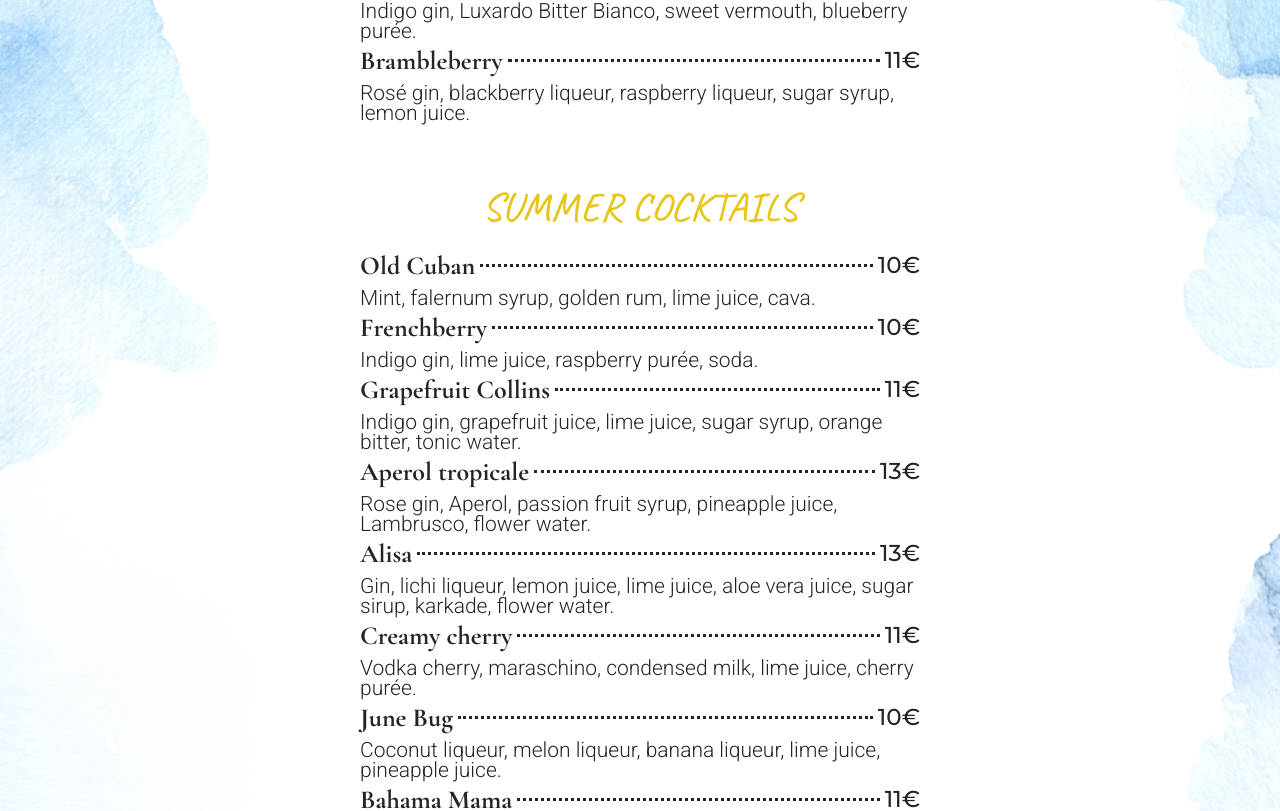
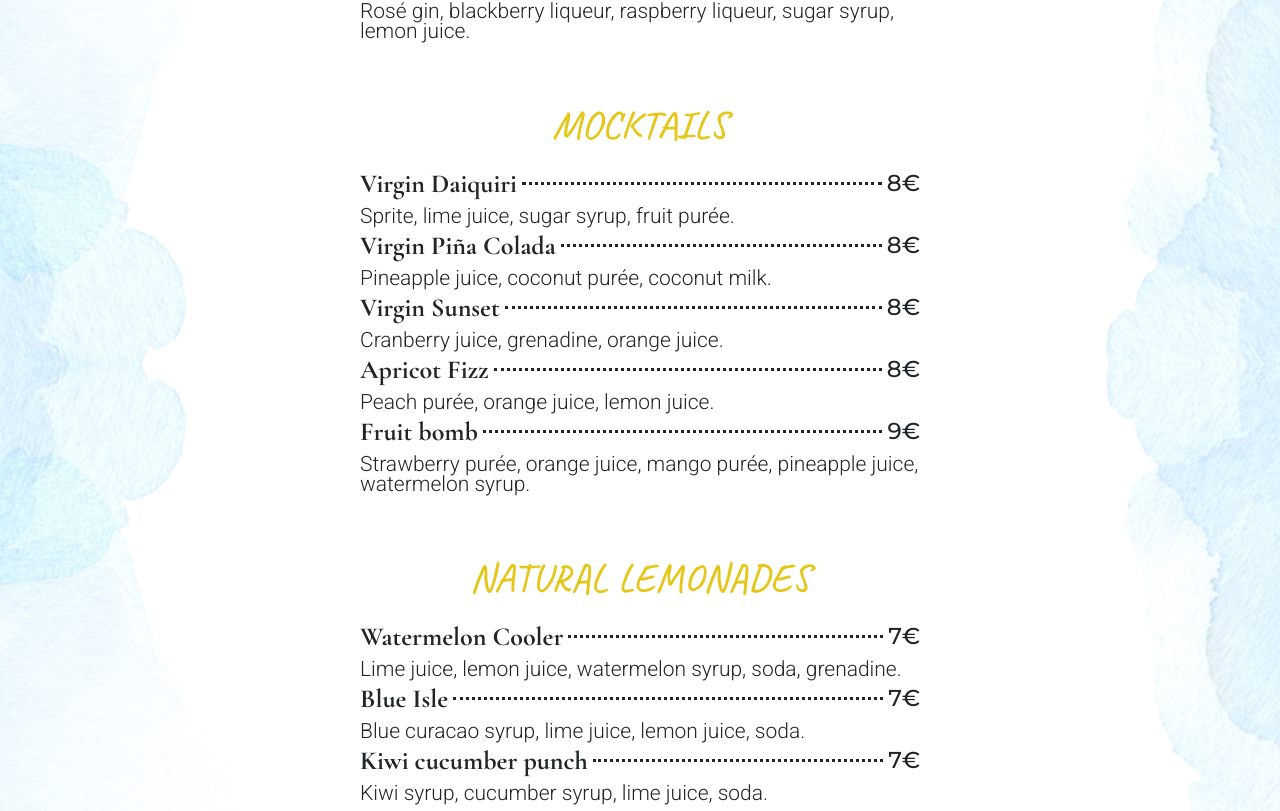
Before and after one commit to AV1788/AV1788.github.io, a React (Create React App) app: page / in a window 1280 px wide. Shown: the part 1120-1931 px from the top of the page. Built offline with nearby package versions, Linux system fonts and the light colour scheme.

Commit message:
Deleted some categories

```diff
--- a/src/App.tsx
+++ b/src/App.tsx
@@ -2,9 +2,6 @@ import React, { useEffect, useState } from 'react';
 import './App.css';
 import { useTranslation } from 'react-i18next';
 import './styles/App.scss';
-import tapasFromServer from './api/tapas.json';
-import toastsFromServer from './api/toasts.json';
-import sandwichesFromServer from './api/sandwiches.json';
 import ginFromServer from './api/gin.json';
 import vodkaFromServer from './api/vodka.json';
 import whiskeyFromServer from './api/whiskey.json';
@@ -86,7 +83,6 @@ export const App = () => {
 
                 <ul className="dropdown-menu">
                   <li><a className="dropdown-item" href="#cl_cocktails">{t(`header.cl_cocktails`)}</a></li>
-                  <li><a className="dropdown-item" href="#sm_cocktails">{t(`header.sm_cocktails`)}</a></li>
                   <li><a className="dropdown-item" href="#mocktails">{t(`header.mocktails`)}</a></li>
                 </ul>
               </div>
@@ -114,7 +110,6 @@ export const App = () => {
 
                 <ul className="dropdown-menu">
                   <li><a className="dropdown-item" href="#lemonades">{t(`header.lemonades`)}</a></li>
-                  <li><a className="dropdown-item" href="#milkshakes">{t(`header.milkshakes`)}</a></li>
                 </ul>
               </div>
             </li>
@@ -149,11 +144,6 @@ export const App = () => {
                       <li className="accordion-body__item">
                         <a href="#cl_cocktails" className="accordion-body__link" onClick={closeMenu}>
                           {t('header.cl_cocktails')}
-                        </a>
-                      </li>
-                      <li className="accordion-body__item">
-                        <a href="#sm_cocktails" className="accordion-body__link" onClick={closeMenu}>
-                          {t('header.sm_cocktails')}
                         </a>
                       </li>
                       <li className="accordion-body__item">
@@ -222,11 +212,7 @@ export const App = () => {
                         {t('header.lemonades')}
                         </a>
                       </li>
-                      <li className="accordion-body__item">
-                        <a href="#milkshakes" className="accordion-body__link" onClick={closeMenu}>
-                        {t('header.milkshakes')}
-                        </a>
-                      </li>
+
                     </ul>
                    </div>
                  </div>
@@ -250,22 +236,6 @@ export const App = () => {
               </div>
 
               <span className="product__description">{t(`cl_cocktails.description.${clCocktails.id}`)}
-              </span>
-            </li>
-            ))}
-          </ul>
-
-          <h1 className="cocktails__title title" id="sm_cocktails">{t('header.sm_cocktails')}</h1>
-          <ul className="cocktails__list">
-            {smCocktailsFromServer.map(smCocktails => (
-              <li className="product">
-              <div className="product__main">
-                <span className="product__name">{smCocktails.name}</span>
-                <span className="product__space"></span>
-                <span className="product__price">{smCocktails.price}€</span>
-              </div>
-
-              <span className="product__description">{t(`sm_cocktails.description.${smCocktails.id}`)}
               </span>
             </li>
             ))}
@@ -307,21 +277,7 @@ export const App = () => {
             ))}
           </ul>
 
-          <h1 className="drinks__title title" id="milkshakes">{t('header.milkshakes')}</h1>
-          <ul className="drinks__list">
-            {milkshakesFromServer.map(milkshakes => (
-              <li className="product">
-              <div className="product__main">
-                <span className="product__name">{t(`milkshakes.name.${milkshakes.id}`)}</span>
-                <span className="product__space"></span>
-                <span className="product__price">{milkshakes.price}€</span>
-              </div>
 
-              <span className="product__description">{t(`milkshakes.description.${milkshakes.id}`)}
-              </span>
-            </li>
-            ))}
-          </ul>
         </div>
         </section>
 
--- a/src/api/cl_cocktails.json
+++ b/src/api/cl_cocktails.json
@@ -8,7 +8,6 @@
   { "id": "whiskeySour", "name": "Whiskey sour", "description": "Rye whiskey, lemon juice, orange juice ,cane sugar syrup, egg white.", "price": "12" },
   { "id": "amaretto", "name": "Amaretto sour", "description": "Amaretto, applejack, lemon juice, ml cane sugar, egg white.", "price": "10" },
   { "id": "manhattan", "name": "Manhattan", "description": "Rye whiskey, sweet vermouth, 4 dashes of bitter.", "price": "10" },
-  { "id": "laMarina", "name": "La Marina", "description": "Vanilla vodka, blue curacao liqueur, elderflower liqueur, lemon juice, lavender syrup, ml violet liqueur, lambrusco.", "price": "13" },
   { "id": "moscow", "name": "Moscow mule", "description": "Vodka, lime juice, ginger beer.", "price": "9" },
   { "id": "cosmopolitan", "name": "Cosmopolitan", "description": "Vodka citron, orange liqueur, cranberry juice, lime juice.", "price": "10" },
   { "id": "pinkLady", "name": "Pink Lady", "description": "Gin, applejack, lemon juice , grenadine, egg white.", "price": "10" },
--- a/src/api/cognac_brandy.json
+++ b/src/api/cognac_brandy.json
@@ -11,9 +11,6 @@
   { "id": "Martel", "name": "Martel","price": "16" },
   { "id": "Hennessy VSOP", "name": "Hennessy VSOP","price": "22" },
   { "id": "Cardenal Mendoza Carta Real", "name": "Cardenal Mendoza Carta Real","price": "22" },
-  { "id": "Fundador Supremo 18", "name": "Fundador Supremo 18","price": "33" },
-  { "id": "Remy Martin XO", "name": "Remy Martin XO","price": "43" },
-  { "id": "Hennesy XO", "name": "Hennesy XO","price": "46" },
-  { "id": "Martell Cordon Bleu Extra", "name": "Martell Cordon Bleu Extra","price": "46" }
+  { "id": "Fundador Supremo 18", "name": "Fundador Supremo 18","price": "33" }
 
 ]
--- a/src/api/lemonades.json
+++ b/src/api/lemonades.json
@@ -1,5 +1,4 @@
 [
-  { "id": "brazilian", "name": "Brazilian Dream", "description": "Lime, sugar syrup, condensed milk.", "price": "7" },
   { "id": "cooler", "name": "Watermelon Cooler", "description": "Lime juice, lemon juice, watermelon syrup, soda, grenadine.", "price": "7" },
   { "id": "isle", "name": "Blue Isle", "description": "Blue curacao syrup, lime juice, lemon juice, soda.", "price": "7" },
   { "id": "kiwi", "name": "Kiwi cucumber punch", "description": "Kiwi syrup, cucumber syrup, lime juice, soda.", "price": "7" }
--- a/src/api/mocktails.json
+++ b/src/api/mocktails.json
@@ -2,7 +2,6 @@
   { "id": "virginDaiq", "name": "Virgin Daiquiri", "description": "Sprite, lime juice, sugar syrup, fruit purée.", "price": "8" },
   { "id": "virginPina", "name": "Virgin Piña Colada", "description": "Pineapple juice, coconut purée, coconut milk.", "price": "8" },
   { "id": "virginSun", "name": "Virgin Sunset", "description": "Cranberry juice, grenadine, orange juice.", "price": "8" },
-  { "id": "melody", "name": "Melon Melody", "description": "Lime juice, melon syrup, elderflower tonic water.", "price": "8" },
   { "id": "apricot", "name": "Apricot Fizz", "description": "Peach purée, orange juice, lemon juice.", "price": "8" },
   { "id": "bomb", "name": "Fruit bomb", "description": "Strawberry purée, orange juice, mango purée, pineapple juice, watermelon syrup.", "price": "9" }
 ]
```
